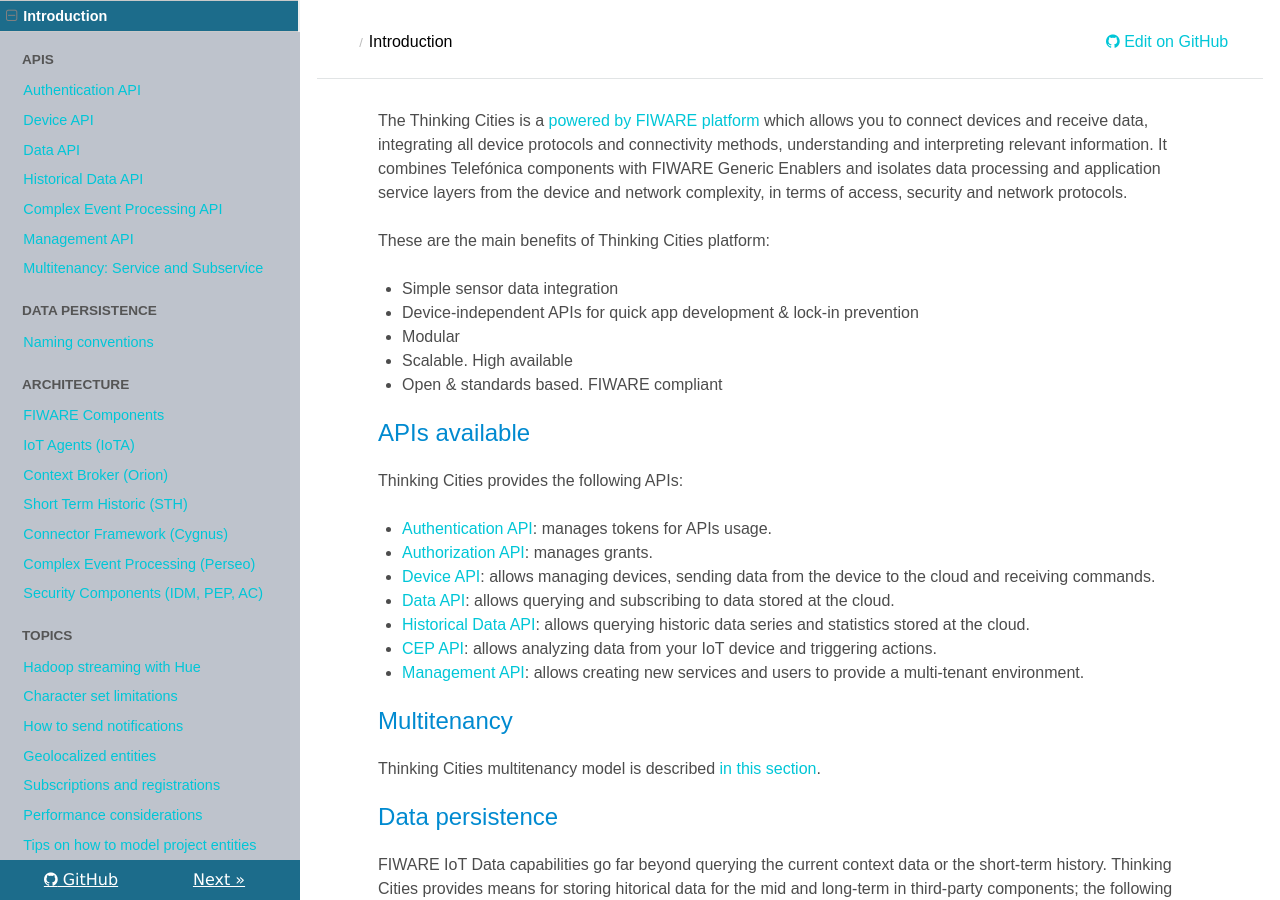
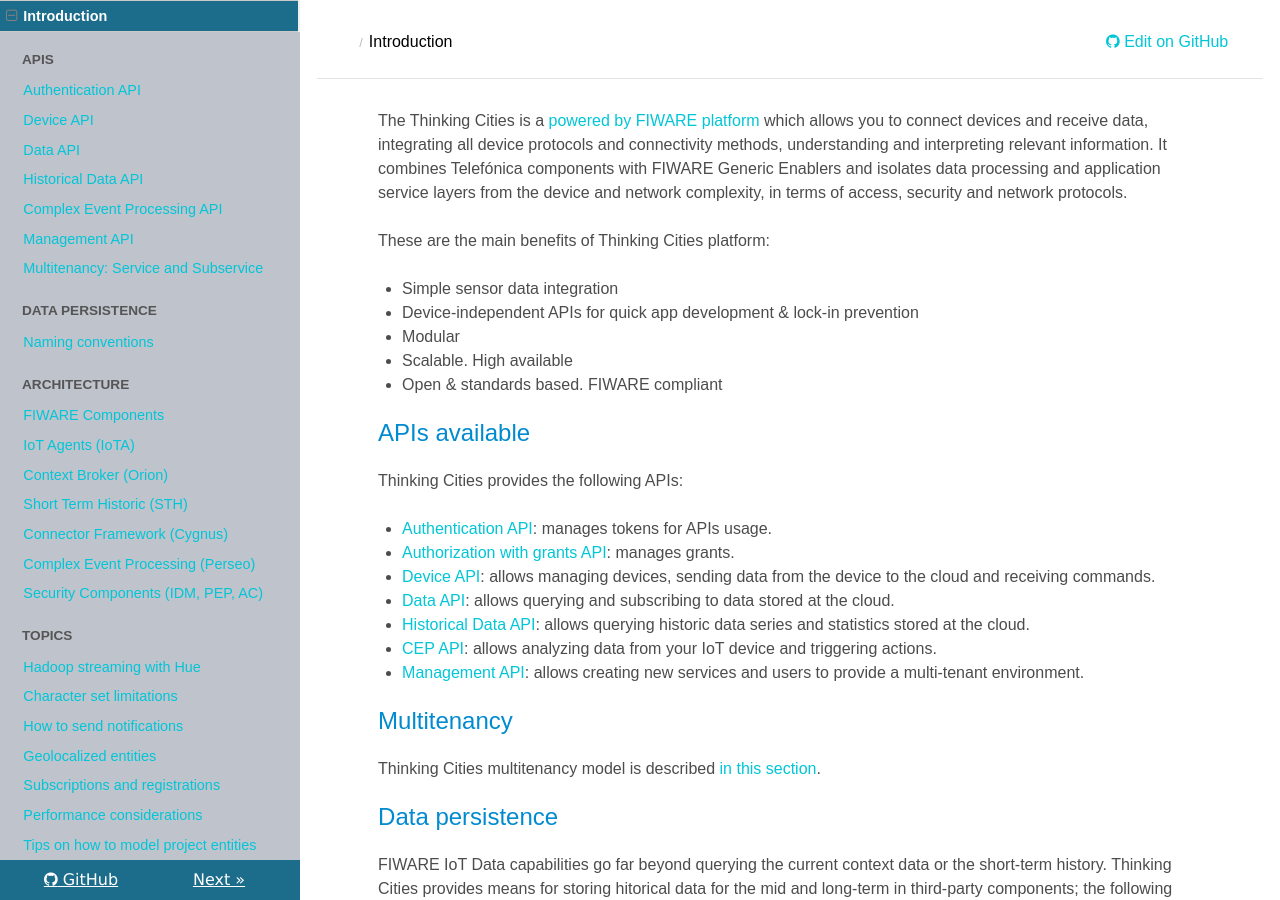
Before and after one commit to telefonicaid/thinking-cities, an MkDocs documentation site: the page built from docs/index.md, in a window 1280 px wide and 900 px high. Built offline with MkDocs 1.6.1, drawn with Linux system fonts in a browser that asks for light colours; nearby versions of some CDN libraries; old or Windows-style settings are respelled for this version of MkDocs.

Commit message:
Update index.md

```diff
--- a/docs/index.md
+++ b/docs/index.md
@@ -18,7 +18,7 @@
 Thinking Cities provides the following APIs:
 
 - [Authentication API](authentication_api.md): manages tokens for APIs usage.
-- [Authorization API](authorization_api.md): manages grants.
+- [Authorization with grants API](authorization_api.md): manages grants.
 - [Device API](device_api.md): allows managing devices, sending data from the device to the cloud and receiving commands.
 - [Data API](data_api.md): allows querying and subscribing to data stored at the cloud.
 - [Historical Data API](historicdata_api.md): allows querying historic data series and statistics stored at the cloud.
```
